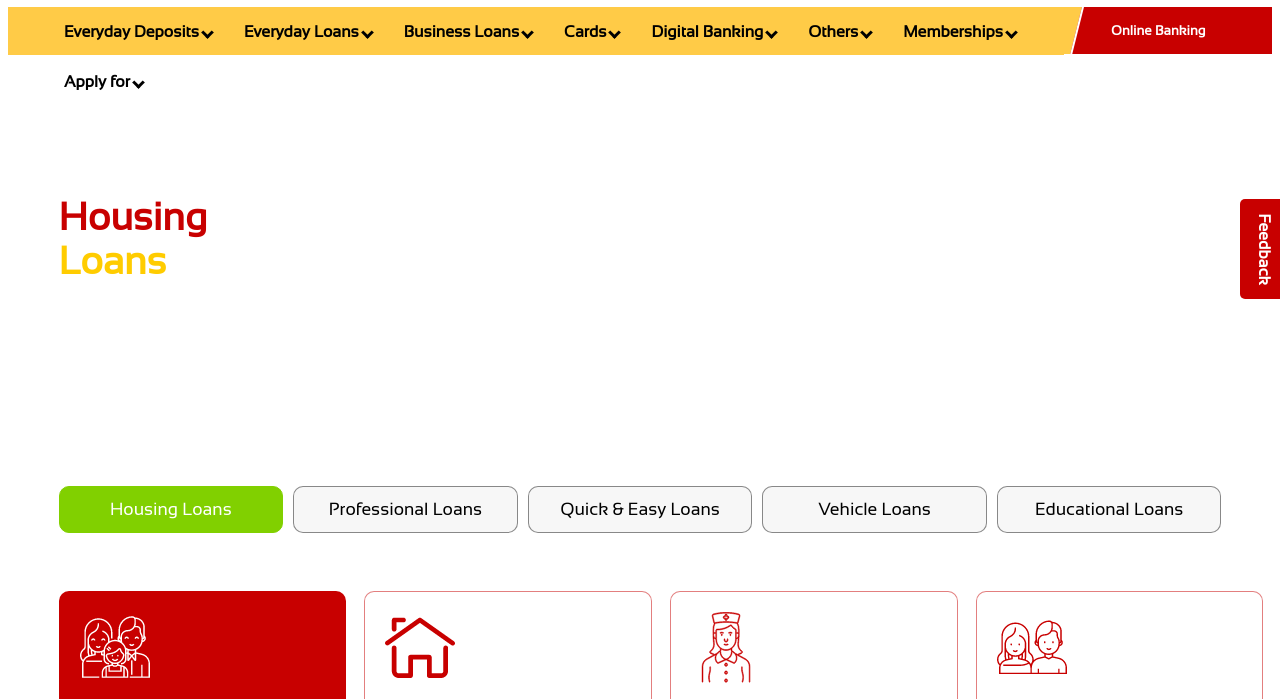
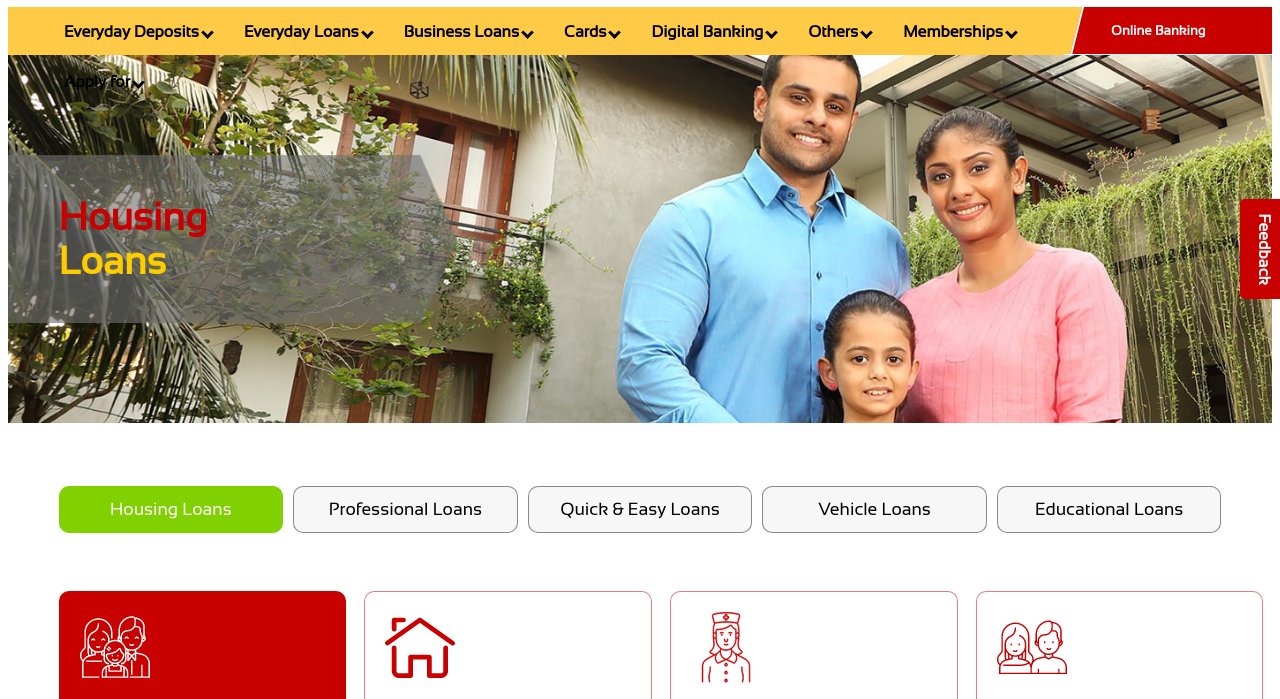
Before and after one commit to SandeepaDilshanAlagiyawanna/Website-Demo-PeoplesBankSriLanka, a plain HTML site: page HousingLoans.html in a window 1280 px wide. Shown: the part 101-800 px from the top of the page. Drawn offline with Linux system fonts and the light colour scheme; the site is published under a folder, as on GitHub Pages, so addresses that start at the root find nothing.

Commit message:
imgs are uploaded

```diff
--- a/HousingLoans.css
+++ b/HousingLoans.css
@@ -4,7 +4,7 @@
 }
 
 .housing-loans{
-    background-image: url(/img/PB_Housing_Loans.jpg);
+    background-image: url(img/PB_Housing_Loans.jpg);
     padding: 100px 0;
     background-repeat: no-repeat;
     background-size: cover;
@@ -12,7 +12,7 @@
 }
 
 .top-head-heading {
-    background-image: url(/img/arrowgrey2.png);
+    background-image: url(img/arrowgrey2.png);
     background-repeat: no-repeat;
     padding-top: 8px;
     padding-bottom: 8px;
```
